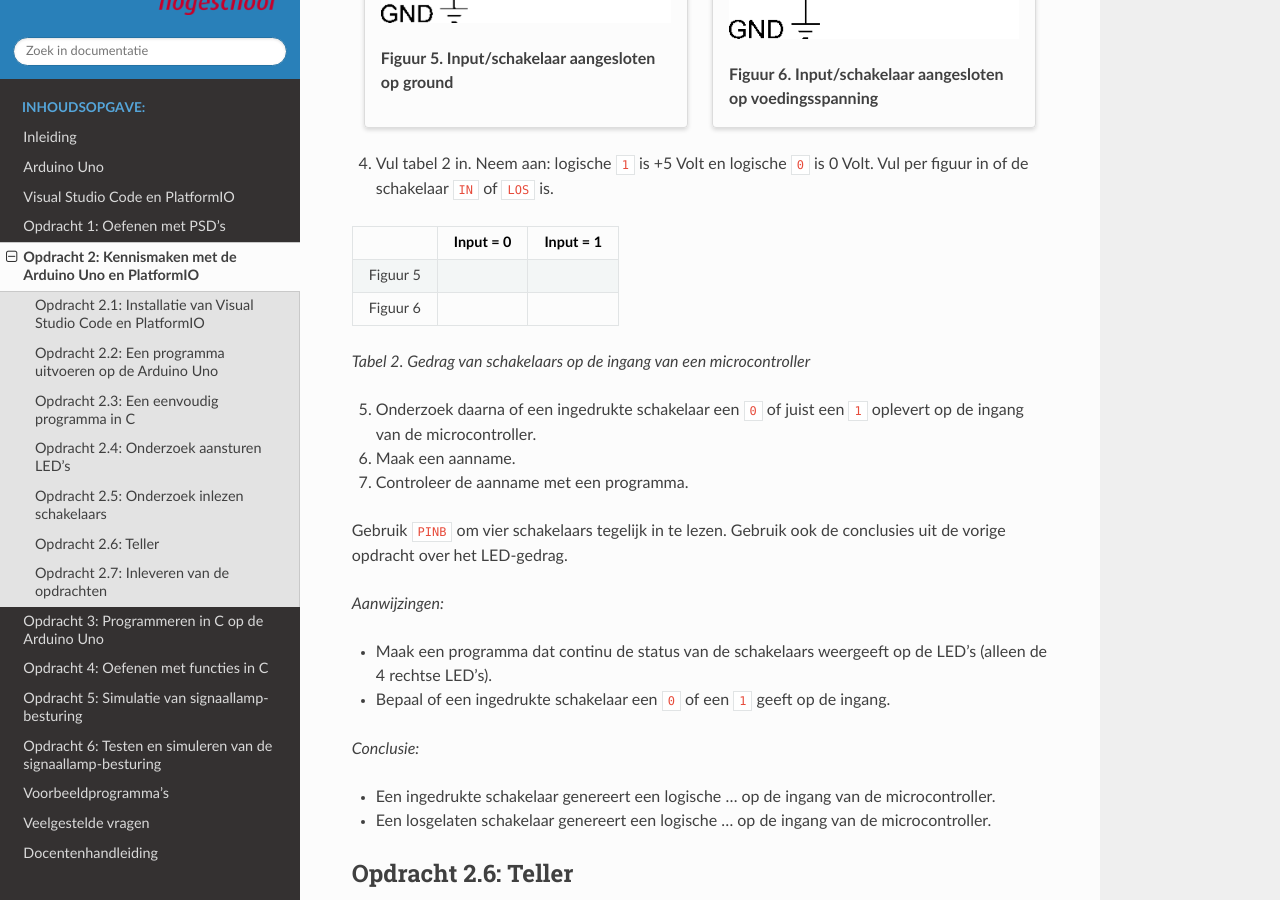
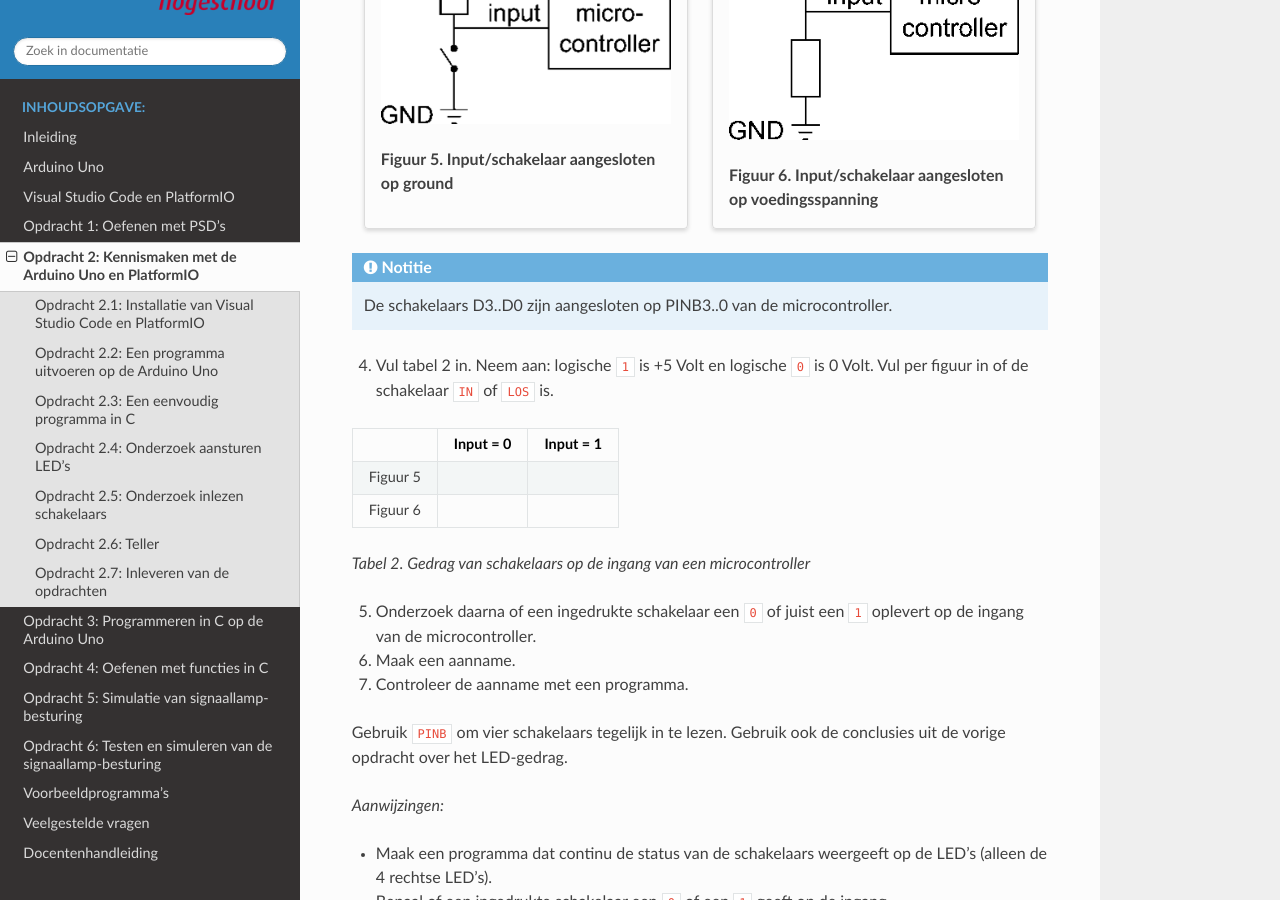
Before and after one commit to AvansMechatronica/Microcontrollers_workshop, a Sphinx documentation site: the page built from documentation/documentation/assignment_2.md, in a window 1280 px wide and 900 px high, scrolled down 5227 px. Built offline with Sphinx 7.4.7 and the Read the Docs theme 3.1.0, drawn with Linux system fonts in a browser that asks for light colours; some of the changed text lies outside the part shown.

Commit message:
20260917

```diff
--- a/documentation/documentation/assignment_2.md
+++ b/documentation/documentation/assignment_2.md
@@ -111,6 +111,10 @@
 :::
 ::::
 
+:::{note}
+De leds B7..B0 zijn aangesloten op PORTD7..0 van de microcontroller.
+:::
+
 Werk daarna uit:
 
 1. Open in Visual Studio Code het project `LedTest` door de map `opdracht2/LedTest` te openen (`File > Open Folder`).
@@ -156,6 +160,10 @@
 **Figuur 6. Input/schakelaar aangesloten op voedingsspanning**
 :::
 ::::
+
+:::{note}
+De schakelaars D3..D0 zijn aangesloten op PINB3..0 van de microcontroller.
+:::
 
 4. Vul tabel 2 in. Neem aan: logische `1` is +5 Volt en logische `0` is 0 Volt. Vul per figuur in of de schakelaar `IN` of `LOS` is.
 
```
Also changed, not shown: 1 other file.
